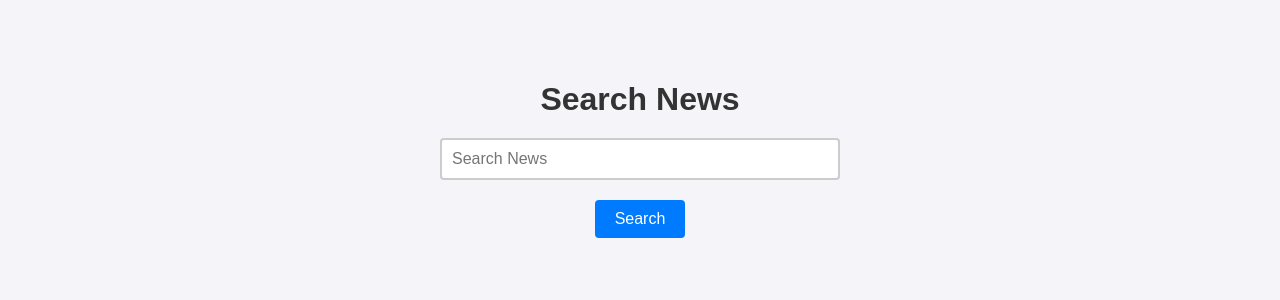
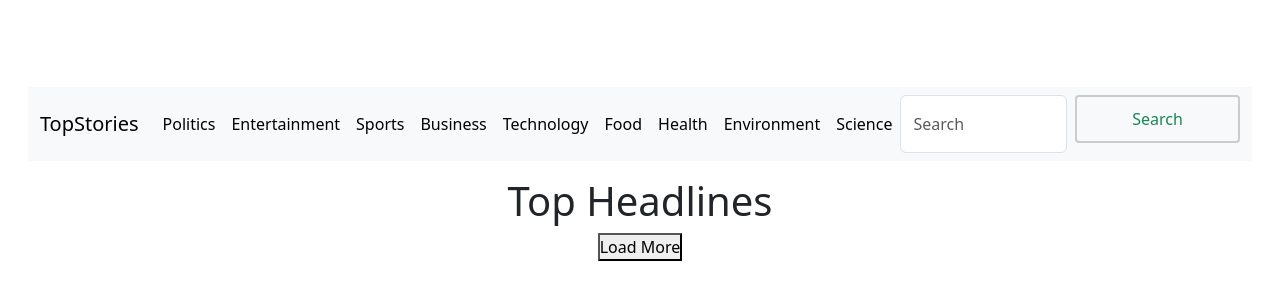
Before and after one commit to PiyushN17/news-search, a plain HTML site: page index.html in a window 1280 px wide. Shown: the part 226-526 px from the top of the page. Drawn offline with nearby package versions, Linux system fonts and the light colour scheme.

Commit message:
Update index.html

```diff
--- a/index.html
+++ b/index.html
@@ -3,17 +3,66 @@
 <head>
     <meta charset="UTF-8">
     <meta name="viewport" content="width=device-width, initial-scale=1.0">
-    <title>News Search</title>
-    <link rel="icon" href="https://i.fbcd.co/products/resized/resized-750-500/61f37e8f97ba85c20870422ac016b020c242cd36bca12185f3a9ebd86c2926ed.jpg">
+    <title>Latest News</title>
     <link rel="stylesheet" href="style.css">
+    <link rel="icon" href="https://pngimg.com/d/letter_n_PNG90.png">
+    <link href="https://cdn.jsdelivr.net/npm/bootstrap@5.3.8/dist/css/bootstrap.min.css" rel="stylesheet" integrity="sha384-sRIl4kxILFvY47J16cr9ZwB07vP4J8+LH7qKQnuqkuIAvNWLzeN8tE5YBujZqJLB" crossorigin="anonymous">
 </head>
 <body>
-    <h1>Search News</h1>
-    <input type="text" id="search" placeholder="Search News">
-    <button id="searchBtn">Search</button>
-    <p id="error"></p>
-    <div id="wrap">
+    <nav class="navbar navbar-expand-lg bg-body-tertiary">
+        <div class="container-fluid">
+            <a class="navbar-brand" href="index.html">TopStories</a>
+            <button class="navbar-toggler" type="button" data-bs-toggle="collapse" data-bs-target="#navbarSupportedContent" aria-controls="navbarSupportedContent" aria-expanded="false" aria-label="Toggle navigation">
+            <span class="navbar-toggler-icon"></span>
+            </button>
+            <div class="collapse navbar-collapse" id="navbarSupportedContent">
+                <ul class="navbar-nav me-auto mb-2 mb-lg-0">
+                    <li class="nav-item">
+                        <a class="nav-link active" aria-current="page" id="politics" href="#">Politics</a>
+                    </li>
+                    <li class="nav-item">
+                        <a class="nav-link active" aria-current="page" id="entertainment" href="#">Entertainment</a>
+                    </li>
+                    <li class="nav-item">
+                        <a class="nav-link active" aria-current="page" id="sports" href="#">Sports</a>
+                    </li>
+                    <li class="nav-item">
+                        <a class="nav-link active" aria-current="page" id="business" href="#">Business</a>
+                    </li>
+                    <li class="nav-item">
+                        <a class="nav-link active" aria-current="page" id="technology" href="#">Technology</a>
+                    </li>
+                    <li class="nav-item">
+                        <a class="nav-link active" aria-current="page" id="food" href="#">Food</a>
+                    </li>
+                    <li class="nav-item">
+                        <a class="nav-link active" aria-current="page" id="health" href="#">Health</a>
+                    </li>
+                    <li class="nav-item">
+                        <a class="nav-link active" aria-current="page" id="environment" href="#">Environment</a>
+                    </li>
+                    <li class="nav-item">
+                        <a class="nav-link active" aria-current="page" id="science" href="#">Science</a>
+                    </li>
+                </ul>
+                <form class="d-flex" role="search">
+                    <input class="form-control me-2" type="search" id="inputField" placeholder="Search" aria-label="Search"/>
+                    <button class="btn btn-outline-success" type="submit" id="search">Search</button>
+                </form>
+            </div>
+        </div>
+    </nav>
+
+    <p id="err"></p>
+    <h1 id="headlines">Top Headlines</h1>
+    <div id="loader"></div>
+
+    <div id="container">
     </div>
+
+    <button id="loadMore">Load More</button>
+
+    <script src="https://cdn.jsdelivr.net/npm/bootstrap@5.3.8/dist/js/bootstrap.bundle.min.js" integrity="sha384-FKyoEForCGlyvwx9Hj09JcYn3nv7wiPVlz7YYwJrWVcXK/BmnVDxM+D2scQbITxI" crossorigin="anonymous"></script>
     <script src="script.js"></script>
 </body>
 </html>
```
